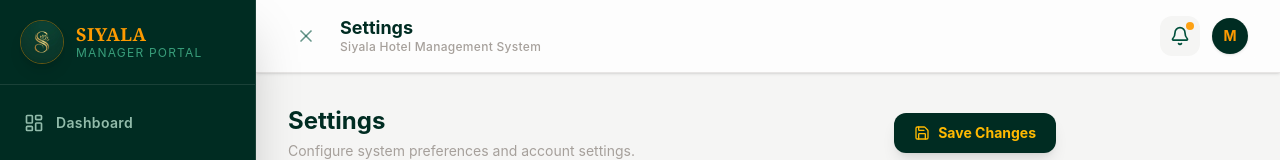
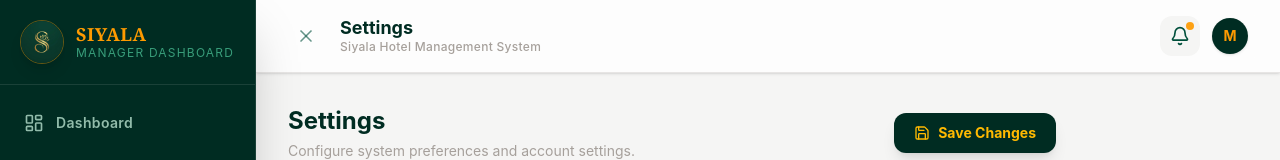
Before and after one commit to YWanigaarachchi/Siyala_HMS1, a React app in the folder frontend/: page /settings in a window 1280 px wide. Shown: the top 160 px of the page. Built offline with nearby package versions, Linux system fonts and the light colour scheme; the HTML template or start-up script is replaced by a standard one.

Commit message:
feat: implement responsive dashboard layout with navigation sidebar and splash screen

```diff
--- a/frontend/src/layouts/DashboardLayout.jsx
+++ b/frontend/src/layouts/DashboardLayout.jsx
@@ -53,7 +53,7 @@ const DashboardLayout = ({ children }) => {
           <img src="/logo.png" alt="Siyala" className="relative z-10 w-full h-full object-cover rounded-full border border-amber-500/20 shadow-2xl" />
         </div>
         <h1 className="text-amber-500 font-serif font-bold tracking-[0.3em] uppercase text-3xl">SIYALA</h1>
-        <p className="text-emerald-300/50 tracking-widest text-xs uppercase mt-2">Manager Portal</p>
+        <p className="text-emerald-300/50 tracking-widest text-xs uppercase mt-2">Manager Dashboard</p>
       </div>
 
       {/* ─── Mobile Backdrop ─── */}
@@ -84,7 +84,7 @@ const DashboardLayout = ({ children }) => {
           {isSidebarOpen && (
             <div className="overflow-hidden">
               <p className="text-amber-500 font-serif font-bold text-lg leading-tight tracking-wide">SIYALA</p>
-              <p className="text-emerald-300/60 text-xs tracking-widest uppercase">Manager Portal</p>
+              <p className="text-emerald-300/60 text-xs tracking-widest uppercase">Manager Dashboard</p>
             </div>
           )}
         </div>
```
